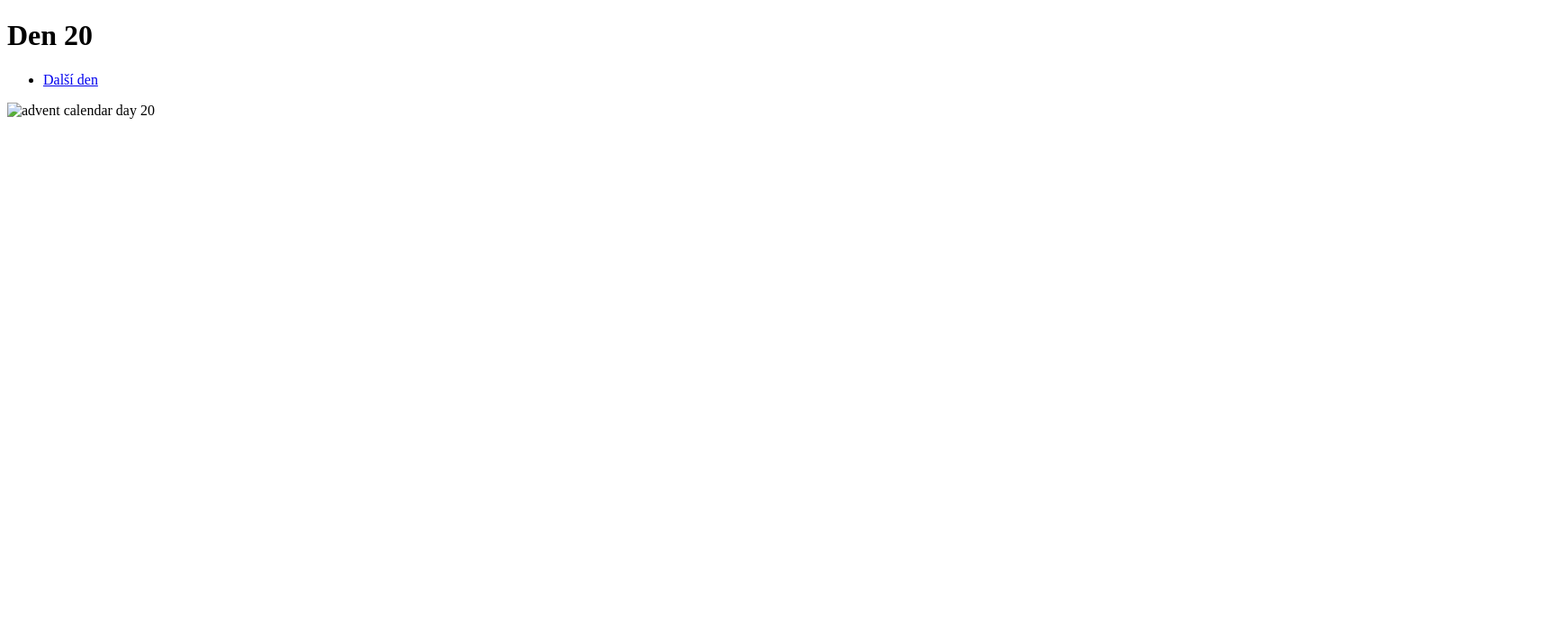
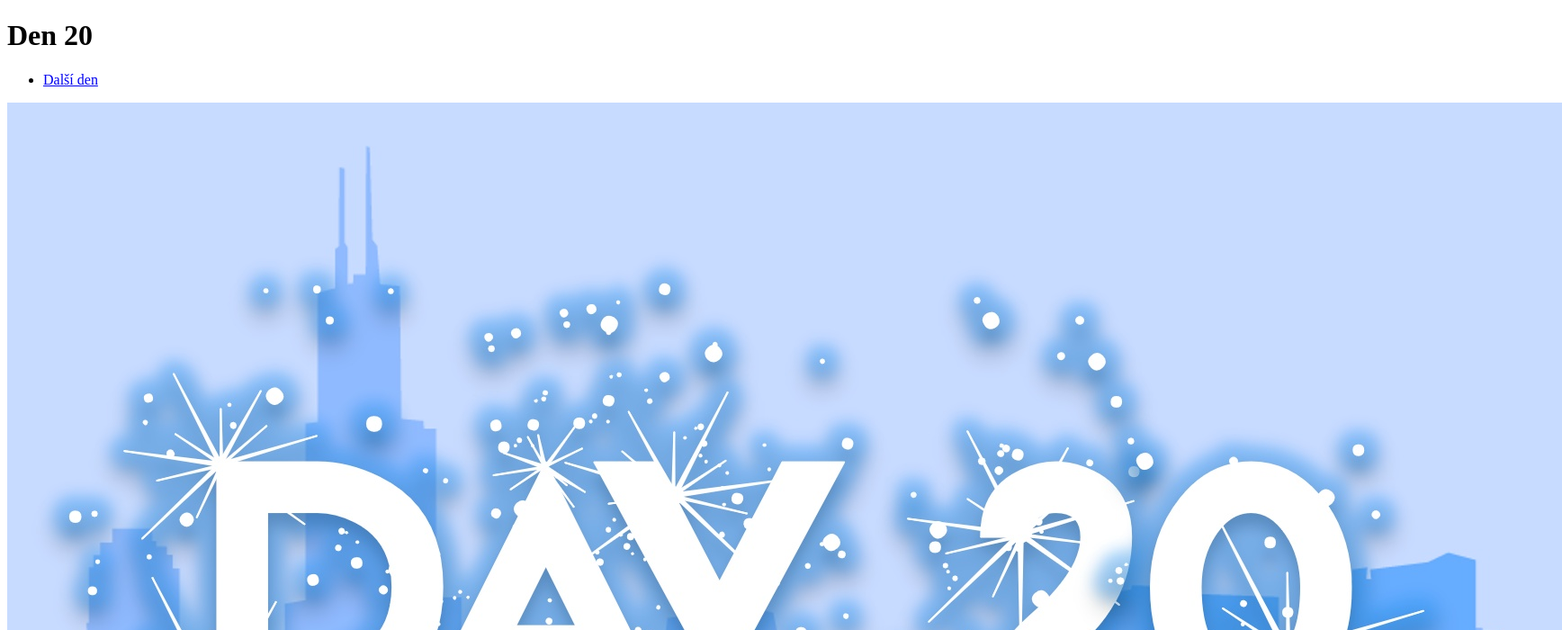
Before and after one commit to PetrL45/Adventni-kalendar, a plain HTML site: page Dny/20.den.html in a window 1280 px wide. Shown: the top 700 px of the page at 90% size, 1736 px wide, since content can reach past the window. Drawn offline with Linux system fonts and the light colour scheme.

Commit message:
Update 20.den.html

```diff
--- a/Dny/20.den.html
+++ b/Dny/20.den.html
@@ -12,6 +12,6 @@
             <li><p><a href="21.den.html">Další den</a></p></li>
         </ul>
     </nav>
-    <img scr="city20.jpg" alt="advent calendar day 20">
+    <img src="city20.jpg" alt="advent calendar day 20">
 </body>
 </html>
```
